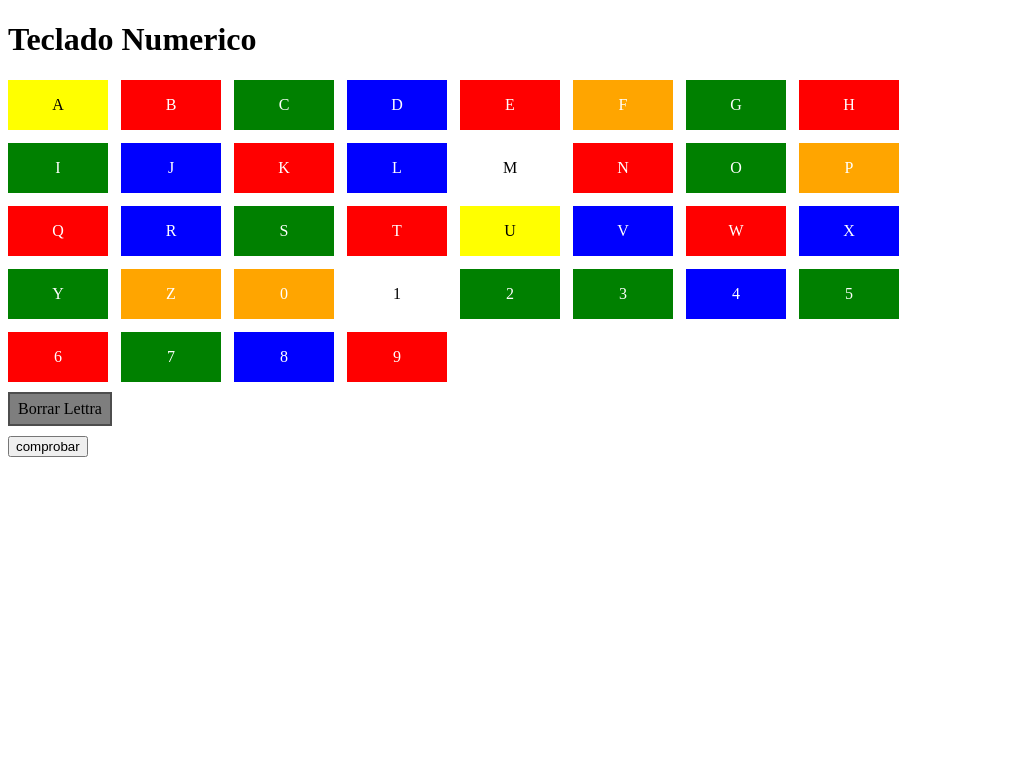
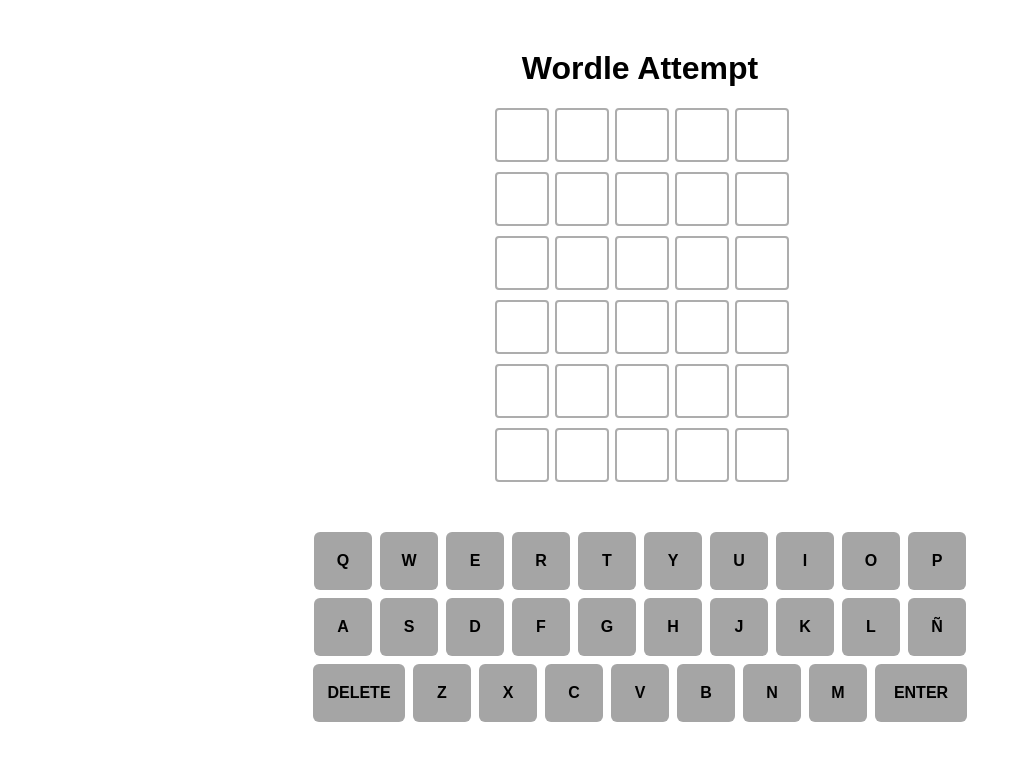
Before and after one commit to DavidAlfaro1/Git_ClasesM06, a plain HTML site: page TECLADO.html in a window 1280 px wide. Shown: the whole page, without its empty margins (0-1022 px from the left). Drawn offline with Linux system fonts and the light colour scheme; no server answers.

Commit message:
Implementacion Wordle

```diff
--- a/TECLADO.css
+++ b/TECLADO.css
@@ -1,33 +1,75 @@
-#teclado
-{
-    display: flex;
-    flex-wrap: wrap;
-    gap: 13px;
-    width: 900px;
-
+body {
+    font-family: sans-serif;
+    text-align: center;
+    margin: 50px;
 }
 
-.tecla
-{
-    border: 2b
-    px solid rgb(0, 0, 0);
+.grid {
+    display: grid;
+    grid-template-columns: repeat(5, 50px);
+    gap: 10px;
+    justify-content: center;
+    margin-bottom: 20px;
+}
+
+.cell {
+    width: 50px;
+    height: 50px;
+    border: 2px solid #adadad;
     display: flex;
     align-items: center;
     justify-content: center;
-    width: 100px;
+    font-size: 24px;
+    text-transform: uppercase;
+    border-radius: 4px;
 }
 
-.borrarLettra
-{
-    border: 2px solid rgb(77, 77, 77);
+
+.keyboard {
+    display: flex;
+    flex-direction: column;
+    gap: 8px;
+    align-items: center;
+    margin-top: 50px;
+}
+
+.keyboard-row {
+    display: flex;
+    gap: 8px;
+}
+
+.key {
+    width: 58px;
+    height: 58px;
+    border-radius: 6px;
+    background-color: #a5a5a5;
+    border: none;
+    cursor: pointer;
+    user-select: none;
+    text-transform: uppercase;
+    font-weight: bold;
     display: flex;
     align-items: center;
     justify-content: center;
-    width: 100px;
-    height: 30px;
-    background-color: rgb(126, 126, 126);
-    margin-top: 10px;
-    text-align: center;
-    cursor: pointer;
-    margin-bottom: 10px;
 }
+
+
+.key.big {
+    width: 92px;
+}
+
+
+.correct {
+    background-color: #6aaa64;
+    color: white;
+}
+
+.present {
+    background-color: #c9b458;
+    color: white;
+}
+
+.absent {
+    background-color: #787c7e;
+    color: white;
+}
--- a/TECLADO.html
+++ b/TECLADO.html
@@ -1,20 +1,18 @@
-
 <!DOCTYPE html>
-<html lang="en">
+<html lang="es">
 <head>
-    <meta charset="UTF-8">
-    <meta name="viewport" content="width=device-width, initial-scale=1.0">
-    <title>Document</title>
-    <script src="TECLADO.js" defer></script>
-
-    <link rel="stylesheet" href="TECLADO.css">
+<meta charset="UTF-8">
+<title>Wordle Simple</title>
+<link rel="stylesheet" href="TECLADO.css">
 </head>
 <body>
-    <h1>Teclado Numerico</h1>
-    <div id="teclado"></div>
-    <div id="miTexto"></div>
-    <div class="borrarLettra"> Borrar Lettra</div>
-    <button onclick="comprobar()">comprobar</button>
 
+<h1>Wordle Attempt</h1>
+
+<div id="grid" class="grid"></div>
+<div id="keyboard" class="keyboard"></div>
+<p id="message"></p>
+
+<script src="TECLADO.js"></script>
 </body>
 </html>
--- a/TECLADO.js
+++ b/TECLADO.js
@@ -1,133 +1,154 @@
-
+const palabras = [
+    "CASAS", "PERRO", "GATOS", "PLANO", "ARBOL", "LIMON", "SILLA", "MESA", "LLAVE", "RELOJ",
+    "CAMPO", "JUEGO", "LAPIZ", "PIANO", "TORRE", "NIEVE", "SALUD", "RATON", "SOLAR", "MARCO",
+    "BOLSA", "COCHE", "LLAMA", "PLATA", "BRISA", "CIELO", "FRUTA", "VIAJE", "FLOTA", "CANTO",
+    "NINJA", "MONTE", "GRUPO", "BOMBA", "MUNDO", "HIELO", "RAZON", "FELIZ", "PARED", "RUIDO",
+    "SUELO", "HOJAS", "LUCES", "LIBRO", "PERLA", "FOSIL", "DUCHA", "BRUJA", "FUEGO", "MANGO",
+    "AVION", "LARGO", "GRASA", "PISTA", "CIRCO", "TUNEL", "CASCO", "GLOBO", "LECHE", "AMIGO",
+    "NOCHE", "CABRA", "BAILE", "SALSA", "FONDO", "HUMOR", "MOTOR", "PLUMA", "COLMO", "RAPTO",
+    "FAROL", "ARENA", "BEBER", "PECHO", "RODAR", "PUENTE", "TRONO", "CUEVA", "HUEVO", "ROBOT"
+];
 
 let palabra = "";
-function palabraSecreta() {
-   fetch('https://random-word-api.herokuapp.com/word?lang=es&length=5')
-       .then(response => response.json())
-       .then(data => {
-           palabra = data[0]; // La API devuelve un array, ej: ["perro"]
+const intentosMax = 6;
+let intentoActual = 0;
+let posicionActual = 0;
+let grid = [];
+let intentoArray = [];
 
-           palabra=palabra.toUpperCase();
-           console.log("Tu palabra secreta es:", palabra);
+const letrasFilas = [
+    ["Q", "W", "E", "R", "T", "Y", "U", "I", "O", "P"],
+    ["A", "S", "D", "F", "G", "H", "J", "K", "L", "Ñ"],
+    ["BORRAR", "Z", "X", "C", "V", "B", "N", "M", "ENTER"]
+];
 
-       });
+const gridDiv = document.getElementById("grid");
+const keyboardDiv = document.getElementById("keyboard");
+const message = document.getElementById("message");
 
+function obtenerPalabraSecreta() {
+    palabra = palabras[Math.floor(Math.random() * palabras.length)];
+    console.log("Palabra secreta:", palabra);
 }
 
-function crearTeclado() {
-    //Cojo el div del teclado, para luego ir añadiendo
-    let teclado = document.getElementById("teclado");
+obtenerPalabraSecreta();
 
-    for (let i = 65; i < 91; i++) {
-        //Creo la tecla
-        let tecla = document.createElement("div");
-        tecla.innerHTML = "<p>" + String.fromCharCode(i) + "</p>";
-        tecla.className = "tecla";
-
-        tecla = cambiarFondoTecla(i, tecla);
-
-        tecla.setAttribute("onclick", "escribeTecla('" + String.fromCharCode(i) + "')");
-
-        //Añado la tecla al teclado
-        teclado.appendChild(tecla);
-
-
+for (let i = 0; i < intentosMax; i++) {
+    grid[i] = [];
+    for (let j = 0; j < 5; j++) {
+        const cell = document.createElement("div");
+        cell.classList.add("cell");
+        gridDiv.appendChild(cell);
+        grid[i][j] = cell;
     }
-
-    for (let i = 0; i < 10; i++) {
-        //Creo la tecla
-        let tecla = document.createElement("div");
-        tecla.innerHTML = "<p>" + i + "</p>";
-        tecla.className = "tecla";
-
-        tecla = cambiarFondoTecla(i, tecla);
-
-        tecla.setAttribute("onclick", "escribeTecla('" + i + "')");
-
-        //Añado la tecla al teclado
-        teclado.appendChild(tecla);
-    }
-
-    let borrar = document.querySelector(".borrarLettra");
-    if (borrar) {
-        borrar.addEventListener("click", borrarLetra);
-    }
-
-    palabraSecreta();
 }
 
-function escribeTecla(letra) {
-    console.log(letra);
-    let miTexto = document.getElementById("miTexto");
-
-    if (miTexto.textContent.length < 5) {
-        miTexto.textContent += letra;
-
-    }
-    else {
-        miTexto.style.color = "red";
+function agregarLetra(letra) {
+    if (posicionActual < 5) {
+        grid[intentoActual][posicionActual].textContent = letra;
+        intentoArray.push(letra);
+        posicionActual++;
+        console.log("Letra añadida:", letra, "→", intentoArray.join(""));
     }
 }
 
 function borrarLetra() {
-    let miTexto = document.getElementById("miTexto");
-    if (miTexto.textContent.length > 0) {
-        miTexto.textContent = miTexto.textContent.substring(0, miTexto.textContent.length - 1);
-        miTexto.style.color = "black";
+    if (posicionActual > 0) {
+        posicionActual--;
+        const borrada = intentoArray.pop();
+        grid[intentoActual][posicionActual].textContent = "";
+        console.log("Letra borrada:", borrada, "→", intentoArray.join(""));
     }
 }
 
-function esPrimo(num) {
-    if (num < 2) return false;        // 0 y 1 no son primos
-    let limite = Math.sqrt(num);      // optimización
+function enviarIntento() {
+    if (posicionActual !== 5) {
+        console.log("Intento incompleto:", intentoArray.join(""));
+        return;
+    }
 
-    for (let i = 2; i <= limite; i++) {
-        if (num % i === 0) {
-            return false;             // si es divisible, no es primo
+    const intento = intentoArray.join("");
+    console.log("Intento enviado:", intento);
+
+    for (let i = 0; i < 5; i++) {
+        if (intento[i] === palabra[i]) {
+            grid[intentoActual][i].classList.add("correct");
+        } else if (palabra.includes(intento[i])) {
+            grid[intentoActual][i].classList.add("present");
+        } else {
+            grid[intentoActual][i].classList.add("absent");
         }
     }
-    return true;                       // si no tuvo divisores, es primo
-}
 
-function cambiarFondoTecla(i, tecla) {
-    if ((i % 2) == 0) {
-        //poner fondo azul
-        tecla.style.background = "blue";
-        tecla.style.color = "white";
-    }
-    if ((i % 5) == 0) {
-        //poner fondo amarillo
-        tecla.style.background = "yellow";
-
-    }
-    if ((i % 3) == 0) {
-        //poner fondo rojo
-        tecla.style.background = "red";
-        tecla.style.color = "white";
-    }
-    if ((i % 10) == 0) {
-        //poner fondo naranja
-        tecla.style.background = "orange";
-
-    }
-    if (esPrimo(i)) {
-        //poner fondo verde
-        tecla.style.background = "green";
-        tecla.style.color = "white";
+    if (intento === palabra) {
+        console.log("¡Victoria!");
+        alert("¡Felicidades! Has ganado");
+        message.textContent = "¡Ganaste!";
+        return;
     }
 
-    return tecla;
-}
+    intentoActual++;
+    posicionActual = 0;
+    intentoArray = [];
 
-function comprobar() {
-    let miTexto = document.getElementById("miTexto");
-    if (miTexto.textContent === palabra) {
-        miTexto.style.background = "green";
-        alert("¡Has acertado la palabra secreta: " + palabra + "!");
-    } else {
-        miTexto.style.background = "red";
-        alert("Palabra incorrecta. Inténtalo de nuevo.");
+    if (intentoActual === intentosMax) {
+        console.log("Derrota. Palabra:", palabra);
+        message.textContent = `Perdiste. La palabra era: ${palabra}`;
     }
 }
 
+function crearTeclado() {
+    keyboardDiv.innerHTML = "";
+
+    letrasFilas.forEach(fila => {
+        const row = document.createElement("div");
+        row.classList.add("keyboard-row");
+
+        fila.forEach(letra => {
+            const key = document.createElement("div");
+            key.classList.add("key");
+
+            if (letra === "ENTER" || letra === "BORRAR") {
+                key.classList.add("big");
+            }
+
+            key.textContent = letra === "BORRAR" ? "DELETE" : letra;
+
+            key.addEventListener("click", () => {
+                if (letra === "ENTER") enviarIntento();
+                else if (letra === "BORRAR") borrarLetra();
+                else agregarLetra(letra);
+            });
+
+            row.appendChild(key);
+        });
+
+        keyboardDiv.appendChild(row);
+    });
+}
+
+function resetJuego() {
+    for (let i = 0; i < intentosMax; i++) {
+        for (let j = 0; j < 5; j++) {
+            grid[i][j].textContent = "";
+            grid[i][j].classList.remove("correct", "present", "absent");
+        }
+    }
+
+    intentoActual = 0;
+    posicionActual = 0;
+    intentoArray = [];
+    message.textContent = "";
+    console.clear();
+    console.log("Juego reiniciado");
+    obtenerPalabraSecreta();
+    crearTeclado();
+}
+
 crearTeclado();
+
+document.addEventListener("keydown", e => {
+    if (e.key === "Backspace") borrarLetra();
+    else if (e.key === "Enter") enviarIntento();
+    else if (/^[a-zA-ZñÑ]$/.test(e.key)) agregarLetra(e.key.toUpperCase());
+});
```
